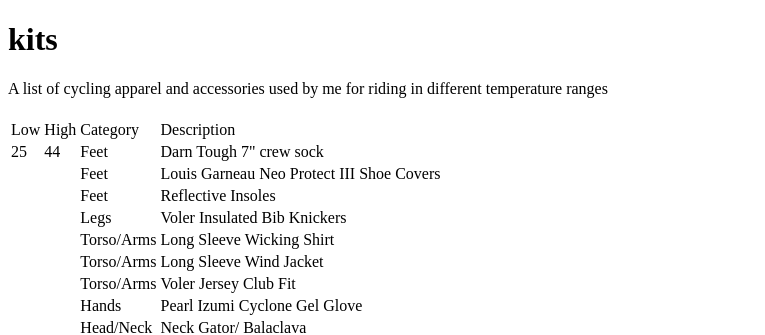
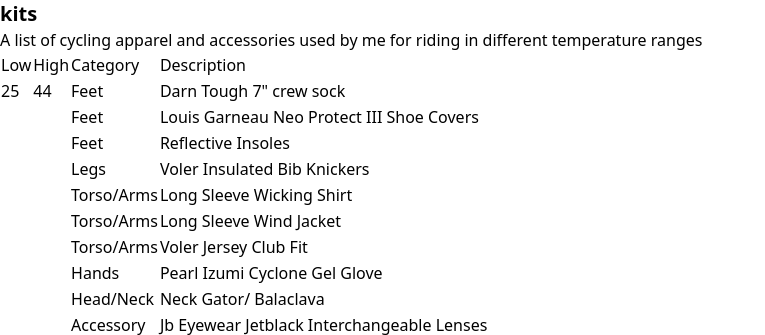
Before and after one commit to ken-mills/kits, a plain HTML site: page index.html in a window 1280 px wide. Shown: the top 335 px of the page, without its empty margins (0-765 px from the left). Drawn offline with nearby package versions, Linux system fonts and the light colour scheme.

Commit message:
Added tailwind cdn

```diff
--- a/index.html
+++ b/index.html
@@ -2,28 +2,24 @@
 <html lang="en">
 <head>
 	<meta charset="UTF-8">
+	<meta name="viewport" content="width=device-width, initial-scale=1.0"/>
 	<title>Ride Gear by Temperature Range</title>
+	<link href="https://unpkg.com/tailwindcss@^2/dist/tailwind.min.css" rel="stylesheet">
 </head>
 <body>
 
-<h1 id="kits">kits</h1>
+<p class="text-purple text-xl font-bold">kits</p>
 <p>A list of cycling apparel and accessories used by me for riding in different temperature ranges</p>
-<table>
+<table  class="table-auto" >
 	<thead>
-<tr>
-<th></th>
-<th></th>
-<th></th>
-<th></th>
-</tr>
-</thead>
-<tbody>
 	<tr>
 		<td>Low</td>
 		<td>High</td>
 		<td>Category</td>
 		<td>Description</td>
 	</tr>
+	</thead>
+	<tbody>
 	<tr>
 		<td>25</td>
 		<td>44</td>
```
Lines whose indentation alone changed are shown as unchanged.
